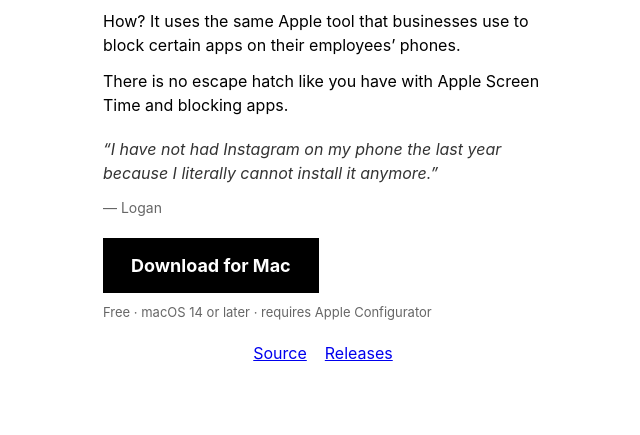
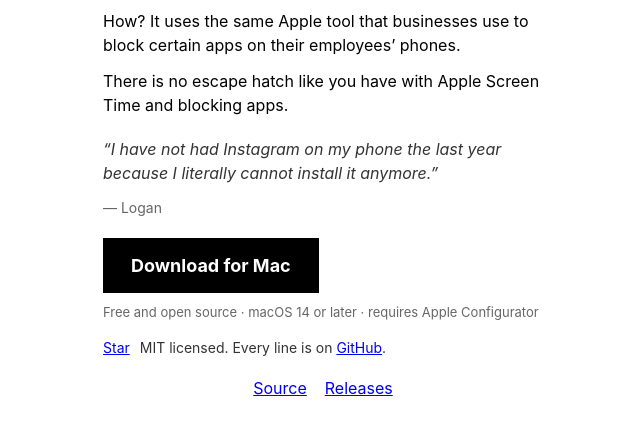
Before and after one commit to lcvaleski/bottle, a plain HTML site: page site/index.html in a window 1280 px wide. Shown: the part 197-632 px from the top of the page, without its empty margins (317-957 px from the left). Drawn offline with Linux system fonts and the light colour scheme.

Commit message:
Site: GitHub star button and open-source line

```diff
--- a/site/index.html
+++ b/site/index.html
@@ -83,6 +83,8 @@
         .button:hover { background: #333; }
         .button:active { background: #4A90D9; }
         .fineprint { font-size: 13px; color: #666; margin: 10px 0 0; }
+        .oss { display: flex; align-items: center; gap: 10px; flex-wrap: wrap; font-size: 14px; margin: 14px 0 0; }
+        .oss span { color: #333; }
 
         section {
             width: 100%;
@@ -130,7 +132,11 @@
 
         <div class="cta">
             <a class="button" href="https://github.com/lcvaleski/bottle/releases/latest">Download for Mac</a>
-            <p class="fineprint">Free · macOS 14 or later · requires Apple Configurator</p>
+            <p class="fineprint">Free and open source · macOS 14 or later · requires Apple Configurator</p>
+            <p class="oss">
+                <a class="github-button" href="https://github.com/lcvaleski/bottle" data-show-count="true" data-size="large" aria-label="Star lcvaleski/bottle on GitHub">Star</a>
+                <span>MIT licensed. Every line is on <a href="https://github.com/lcvaleski/bottle">GitHub</a>.</span>
+            </p>
         </div>
 
         <nav class="links">
@@ -141,5 +147,6 @@
 
     </main>
 
+    <script async defer src="https://buttons.github.io/buttons.js"></script>
 </body>
 </html>
```
